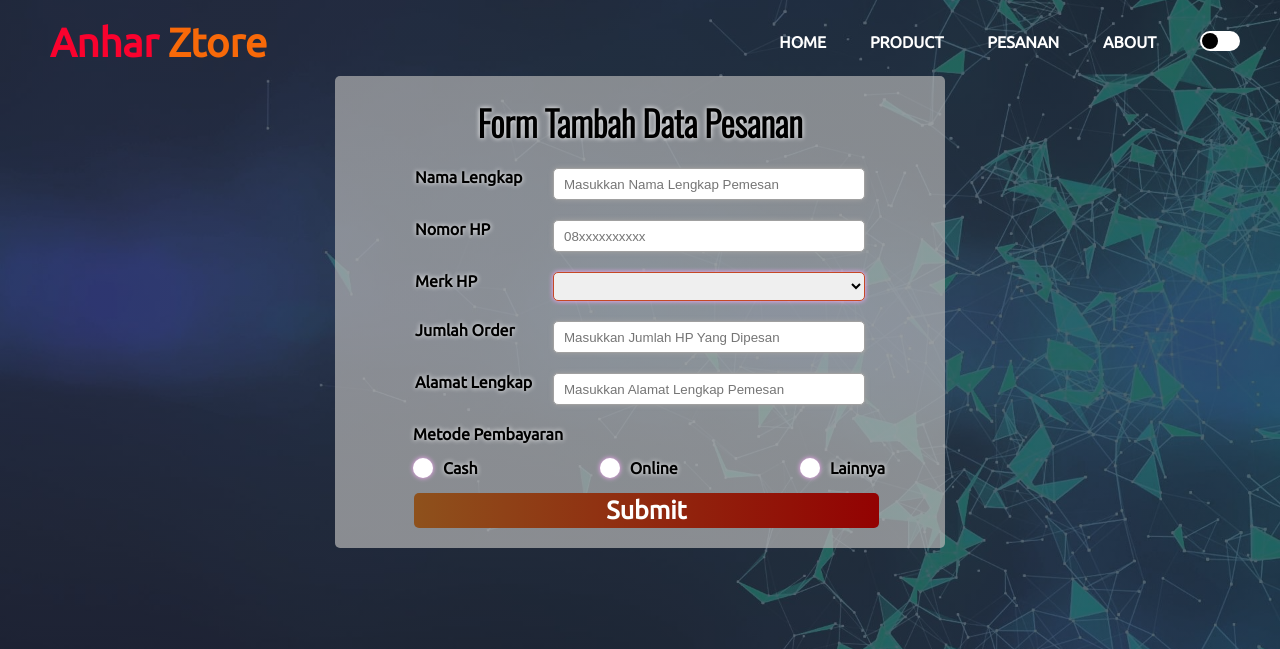
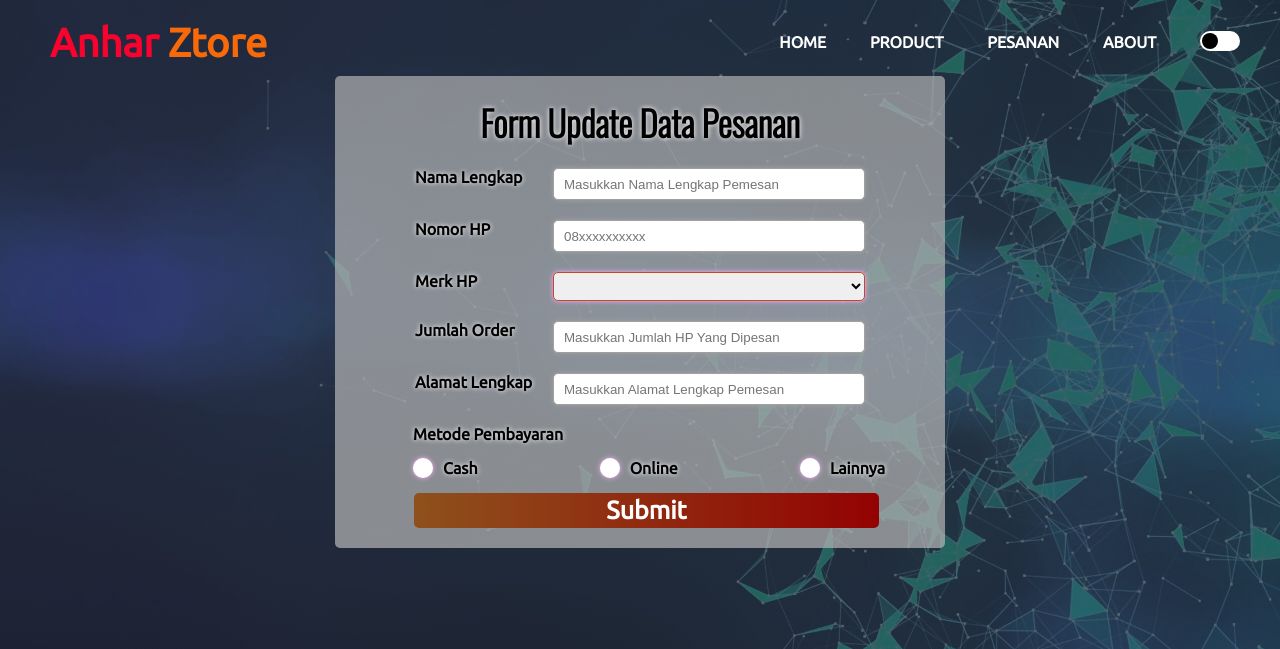
Before and after one commit to Anhar12/Anhar-Posttest-5-web, a PHP site: the page made by POSTTEST5/edit.php in a window 1280 px wide. Shown: the top 649 px of the page. Run offline with PHP 8.4, Linux system fonts and the light colour scheme; data comes from the database, SQL or seed files in the repository.

Commit message:
Update edit.php

```diff
--- a/POSTTEST5/edit.php
+++ b/POSTTEST5/edit.php
@@ -77,7 +77,7 @@ if (isset($_POST["tambah"])) {
     <!-- main content -->
         <div class="form">
             <form method="post" action="">
-                <h2>Form Tambah Data Pesanan</h2>
+                <h2>Form Update Data Pesanan</h2>
                 <div class="order-detail">
                     <div class="input">
                         <span class="detail"> Nama Lengkap </span>
```
